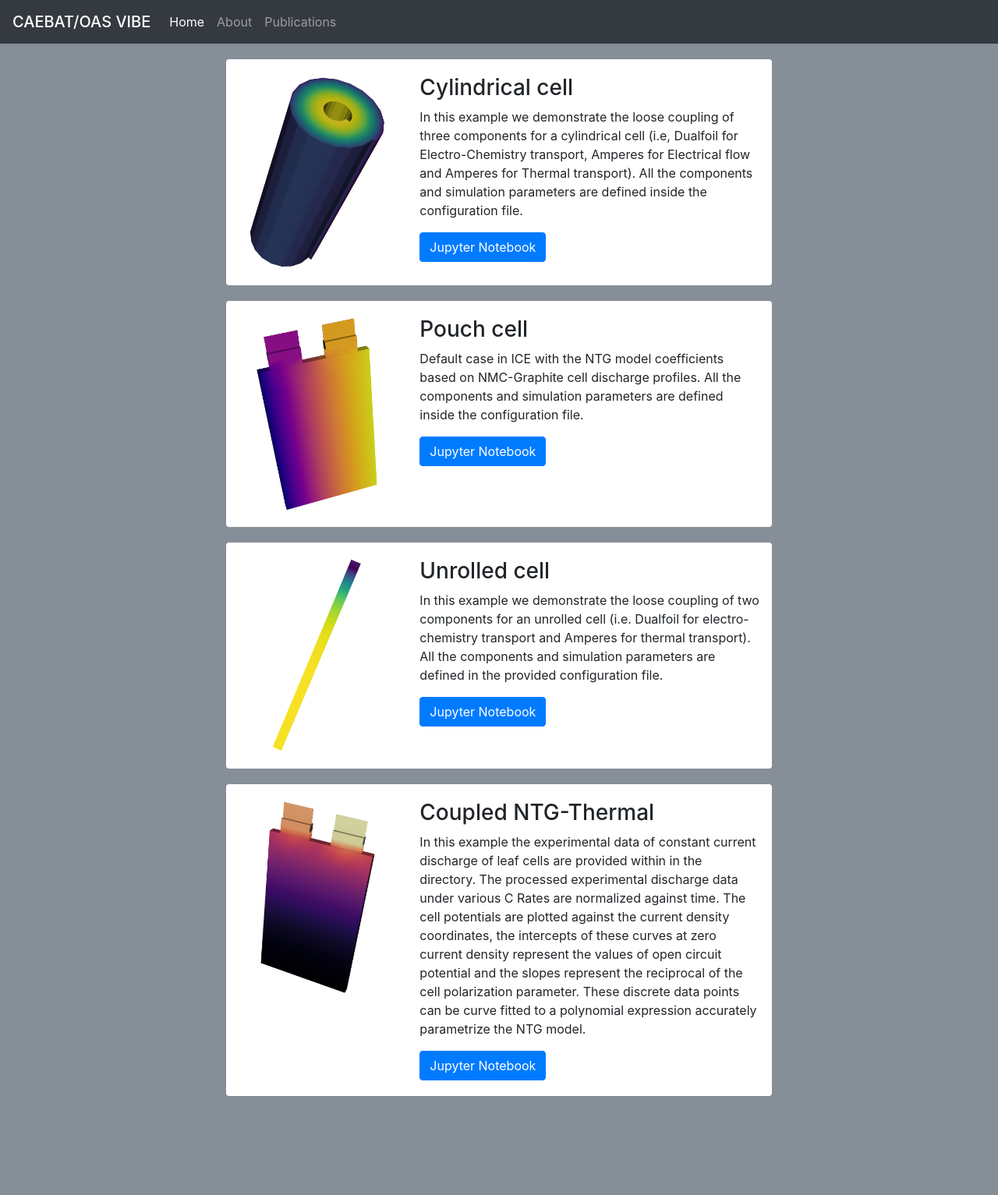
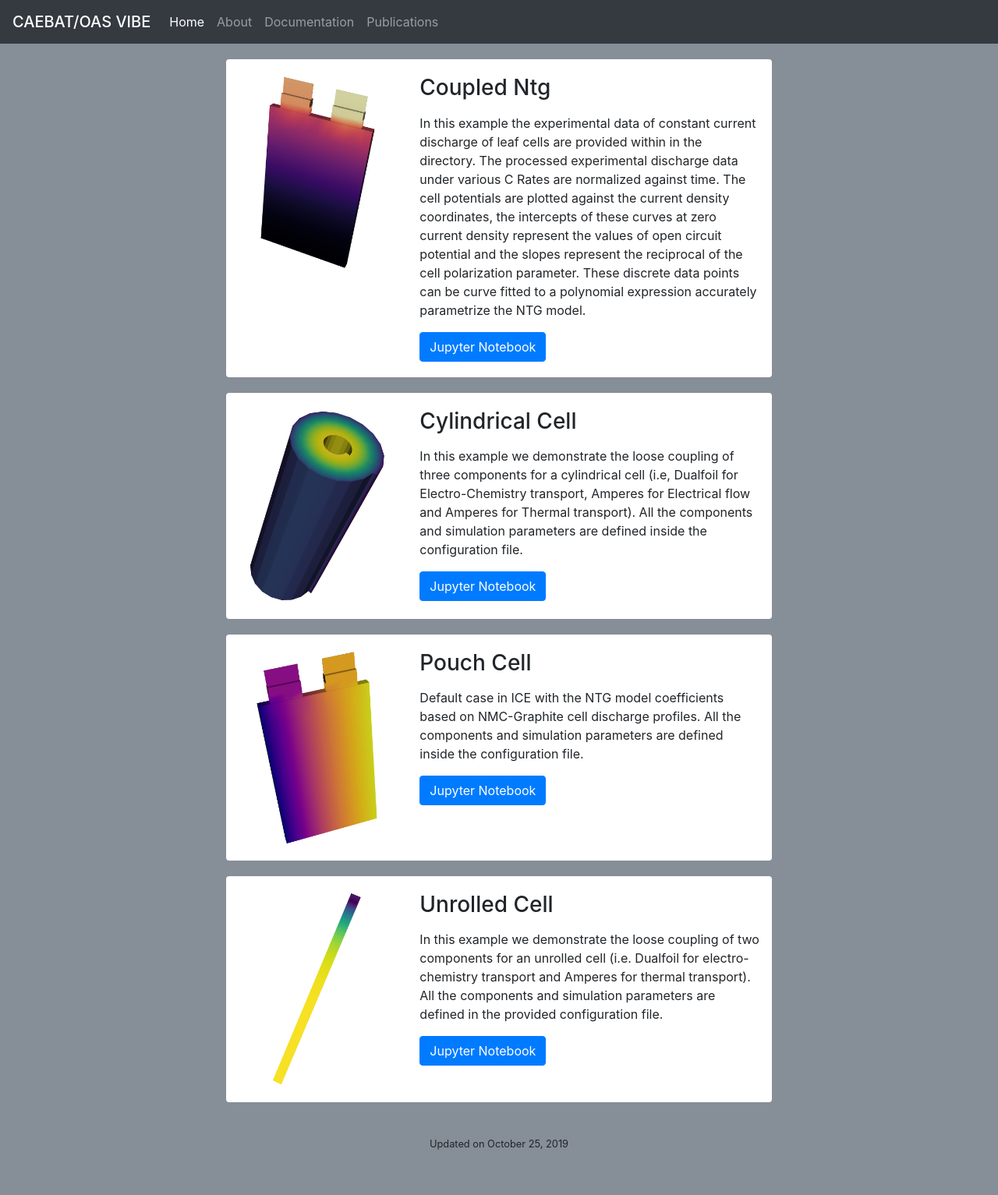
Before and after one commit to batterysim/vibe-website, a Jekyll site: the page built from index.html, in a window 1280 px wide. Shown: the whole page at 78% size. Built offline with Jekyll 4.4.1, drawn with Linux system fonts in a browser that asks for light colours; before the commit the page ends 1466 px from its top, so only the background shows below that.

Commit message:
Add examples collection and docs page

```diff
--- a/_config.yml
+++ b/_config.yml
@@ -1,2 +1,5 @@
 exclude:
   - README.md
+
+collections:
+  - examples
--- a/_includes/navigation.html
+++ b/_includes/navigation.html
@@ -7,10 +7,13 @@
   <div class="collapse navbar-collapse" id="navbarToggler">
     <ul class="navbar-nav mr-auto mt-2 mt-lg-0">
       <li class="nav-item {% if page.url == "/" %}active{% endif %}">
-        <a class="nav-link" href="./">Home <span class="sr-only">(current)</span></a>
+        <a class="nav-link" href="./">Home</a>
       </li>
       <li class="nav-item {% if page.url == "/about.html" %}active{% endif %}">
         <a class="nav-link" href="./about">About</a>
+      </li>
+      <li class="nav-item {% if page.url == "/documentation.html" %}active{% endif %}">
+        <a class="nav-link" href="./documentation">Documentation</a>
       </li>
       <li class="nav-item {% if page.url == "/publications.html" %}active{% endif %}">
         <a class="nav-link" href="./publications">Publications</a>
--- a/_layouts/default.html
+++ b/_layouts/default.html
@@ -8,7 +8,7 @@
     {% include navigation.html %}
 
     <div class="container">
-      <div class="row">
+      <div class="row card-row">
         <div class="col">
           {{ content }}
         </div>
--- a/assets/css/styles.css
+++ b/assets/css/styles.css
@@ -1,11 +1,5 @@
 body {
     background-color: rgb(134, 142, 152);
-    background-attachment: fixed;
-    /*background-image: linear-gradient(135deg, #f5f7fa 0%, #c3cfe2 100%);*/
-    /*background-image: linear-gradient(to top, #00c6fb 0%, #005bea 100%);*/
-    /*background-image: linear-gradient(to top, #6a85b6 0%, #bac8e0 100%);*/
-    /*background-image: linear-gradient(to top, #a3bded 0%, #6991c7 100%);*/
-    background-repeat: no-repeat;
 }
 
 .container {
@@ -14,7 +8,7 @@ body {
     padding-top: 20px;
 }
 
-.row {
+.card-row {
     background-color: white;
     border-radius: 4px;
     margin-bottom: 20px;
@@ -37,7 +31,7 @@ body {
         padding-bottom: 10px;
     }
 
-    .row {
+    .card-row {
         border-radius: 0px;
         margin-bottom: 80px;
         padding-bottom: 0px;
--- a/index.html
+++ b/index.html
@@ -12,74 +12,25 @@
 
     <div class="container">
 
-      <div class="row">
+    {% for example in site.examples %}
+      <div class="row card-row">
         <div class="col-md-4">
-          <img src="./assets/images/cylindrical-cell.png" class="card-img">
+          <img src="./assets/images/{{ example.image }}" class="card-img">
         </div>
         <div class="col-md-8">
-          <h3>Cylindrical cell</h3>
-
-          <p>In this example we demonstrate the loose coupling of three
-          components for a cylindrical cell (i.e, Dualfoil for Electro-Chemistry
-          transport, Amperes for Electrical flow and Amperes for Thermal
-          transport). All the components and simulation parameters are defined
-          inside the configuration file.</p>
-
-          <a class="btn btn-primary" href="#" role="button">Jupyter Notebook</a>
+          <h3>{{ example.title }}</h3>
+          <p>{{ example.content }}</p>
+          <a class="btn btn-primary" href="{{ example.link }}" role="button">Jupyter Notebook</a>
         </div>
       </div>
+    {% endfor %}
 
-      <div class="row">
-        <div class="col-md-4">
-          <img src="./assets/images/pouch-cell.png" class="card-img">
-        </div>
-        <div class="col-md-8">
-          <h3>Pouch cell</h3>
-
-          <p>Default case in ICE with the NTG model coefficients based on
-          NMC-Graphite cell discharge profiles. All the components and
-          simulation parameters are defined inside the configuration file.</p>
-
-          <a class="btn btn-primary" href="#" role="button">Jupyter Notebook</a>
-        </div>
-      </div>
-
-      <div class="row">
-        <div class="col-md-4">
-          <img src="./assets/images/unrolled-cell.png" class="card-img">
-        </div>
-        <div class="col-md-8">
-          <h3>Unrolled cell</h3>
-
-          <p>In this example we demonstrate the loose coupling of two components
-          for an unrolled cell (i.e. Dualfoil for electro-chemistry transport
-          and Amperes for thermal transport). All the components and simulation
-          parameters are defined in the provided configuration file.</p>
-
-          <a class="btn btn-primary" href="#" role="button">Jupyter Notebook</a>
-        </div>
-      </div>
-
-      <div class="row">
-        <div class="col-md-4">
-          <img src="./assets/images/coupled-ntg-thermal.png" class="card-img">
-        </div>
-        <div class="col-md-8">
-          <h3>Coupled NTG-Thermal</h3>
-
-          <p>In this example the experimental data of constant current discharge
-          of leaf cells are provided within in the directory. The processed
-          experimental discharge data under various C Rates are normalized
-          against time. The cell potentials are plotted against the current
-          density coordinates, the intercepts of these curves at zero current
-          density represent the values of open circuit potential and the slopes
-          represent the reciprocal of the cell polarization parameter. These
-          discrete data points can be curve fitted to a polynomial expression
-          accurately parametrize the NTG model.</p>
-
-          <a class="btn btn-primary" href="#" role="button">Jupyter Notebook</a>
-        </div>
-      </div>
+     <div class="row">
+       <div class="col">
+          <br>
+          <p class="small text-center">Updated on October 25, 2019</p>
+       </div>
+     </div>
 
     </div>
 
```
Also changed, not shown: _examples/coupled-ntg.md (added, +7 -0 lines), _examples/cylindrical-cell.md (added, +7 -0 lines), _examples/pouch-cell.md (added, +7 -0 lines), _examples/unrolled-cell.md (added, +7 -0 lines), documentation.md (added, +61 -0 lines), README.md.
